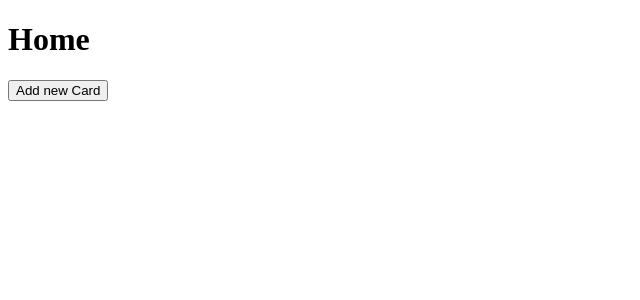
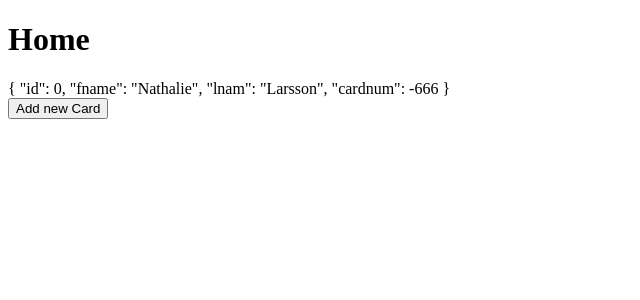
Before and after one commit to Nattzor/e-wallet-nathalie, a Vue app: page / in a window 1280 px wide. Shown: the top 300 px of the page, without its empty margins (0-640 px from the left). Built offline with nearby package versions, Linux system fonts and the light colour scheme.

Commit message:
props conecting

```diff
--- a/src/App.vue
+++ b/src/App.vue
@@ -1,13 +1,13 @@
 <template>
     <main class="app">
       <nav>
-        <a @click="currentView = 'home'"> </a>
+        <a @click="currentView = 'wallet'"> </a>
         </nav>
         <div>
-          <Wallet v-if="currentView == 'home'"/>
-            <AddCard v-else-if="currentView == 'about'"/>
+          <Wallet v-bind:cards="cards"  v-if="currentView == 'wallet'"/>
+            <AddCard v-else-if="currentView == 'addCard'"/>
 
-          <button @click="currentView = 'about'">Add new Card </button>
+          <button @click="currentView = 'addCard'">Add new Card </button>
           </div>
 
   </main>
@@ -21,7 +21,7 @@ export default {
   components: {Wallet, AddCard},
 data() { return {
   cards: [{id: 0, fname: 'Nathalie', lnam: 'Larsson', cardnum: 666-666-666,}],
-currentView: 'home'
+currentView: 'wallet'
 }
 }
 }
--- a/src/CardCard.vue
+++ b/src/CardCard.vue
@@ -1,12 +1,12 @@
 <template>
   <div class="wrapper">
-
+      {{card}}
   </div>
 </template>
 
 <script>
 export default {
-props: ['cards'],
+props: ['card'],
 }
 </script>
 
--- a/src/Wallet.vue
+++ b/src/Wallet.vue
@@ -1,15 +1,15 @@
 <template>
 <div>
   <h1> Home </h1>
-  <Card/>
+  <CardCard v-for="card in cards" :key ="card.id" v-bind:card="card" />
   </div>
 </template>
 
 <script>
-import Card from './CardCard.vue'
+import CardCard from './CardCard.vue'
 
 export default {
-    components: {Card},
+    components: {CardCard},
     props: ['cards'],
 
 }
```
